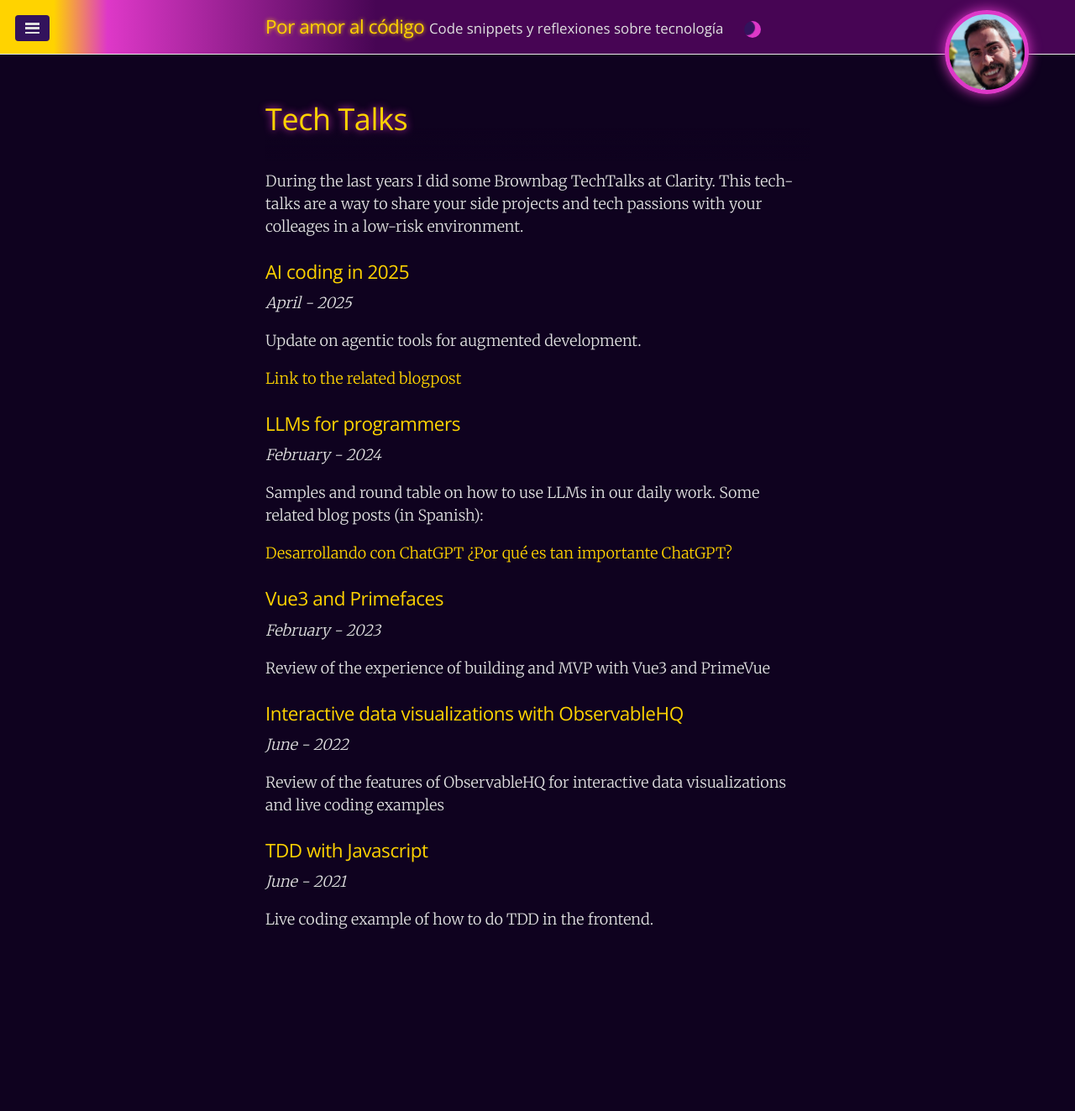
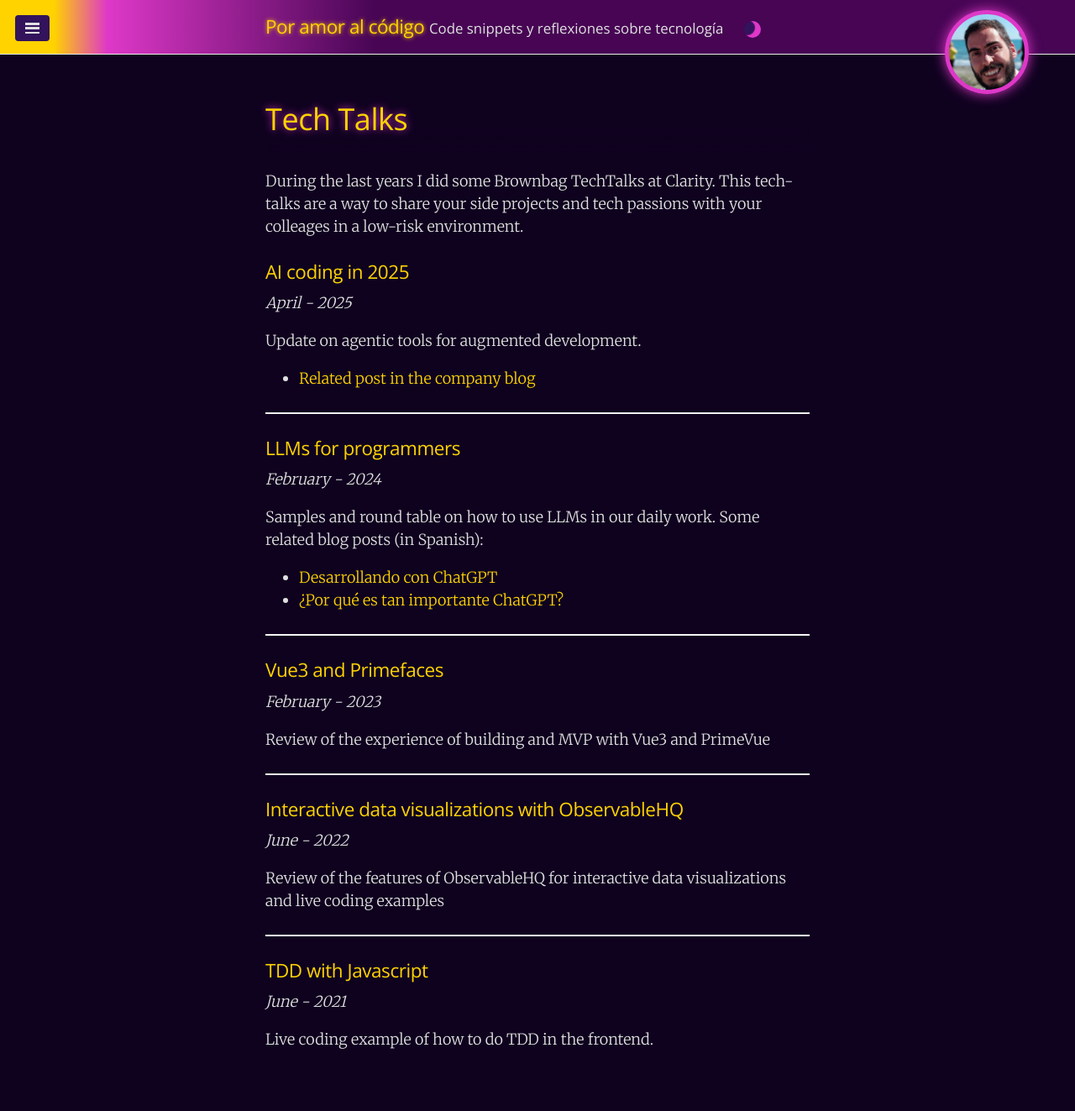
Before and after one commit to juanmirod/juanmirod.github.io, a Jekyll site: the page built from talks.md, in a window 1280 px wide. Shown: the whole page at 84% size. Built offline with Jekyll 4.4.1, drawn with Linux system fonts in a browser that asks for light colours; before the commit the page ends 1180 px from its top, so only the background shows below that.

Commit message:
update style

```diff
--- a/talks.md
+++ b/talks.md
@@ -12,7 +12,9 @@ _April - 2025_
 
 Update on agentic tools for augmented development.
 
-[Link to the related blogpost](https://medium.com/clarityai-engineering/ai-assisted-coding-in-2025-6e800e4e61b5)
+- [Related post in the company blog](https://medium.com/clarityai-engineering/ai-assisted-coding-in-2025-6e800e4e61b5)
+
+---
 
 ### LLMs for programmers
 
@@ -20,8 +22,10 @@ _February - 2024_
 
 Samples and round table on how to use LLMs in our daily work. Some related blog posts (in Spanish):
 
-[Desarrollando con ChatGPT](https://juanmirod.github.io/2023/04/16/trabajando-con-chat-gpt.html)
-[¿Por qué es tan importante ChatGPT?](https://juanmirod.github.io/2023/03/26/chat-gpt.html)
+- [Desarrollando con ChatGPT](https://juanmirod.github.io/2023/04/16/trabajando-con-chat-gpt.html)
+- [¿Por qué es tan importante ChatGPT?](https://juanmirod.github.io/2023/03/26/chat-gpt.html)
+
+---
 
 ### Vue3 and Primefaces
 
@@ -29,12 +33,16 @@ _February - 2023_
 
 Review of the experience of building and MVP with Vue3 and PrimeVue
 
+---
+
 ### Interactive data visualizations with ObservableHQ
 
 _June - 2022_
 
 Review of the features of ObservableHQ for interactive data visualizations and live coding examples
 
+---
+
 ### TDD with Javascript
 
 _June - 2021_
```
